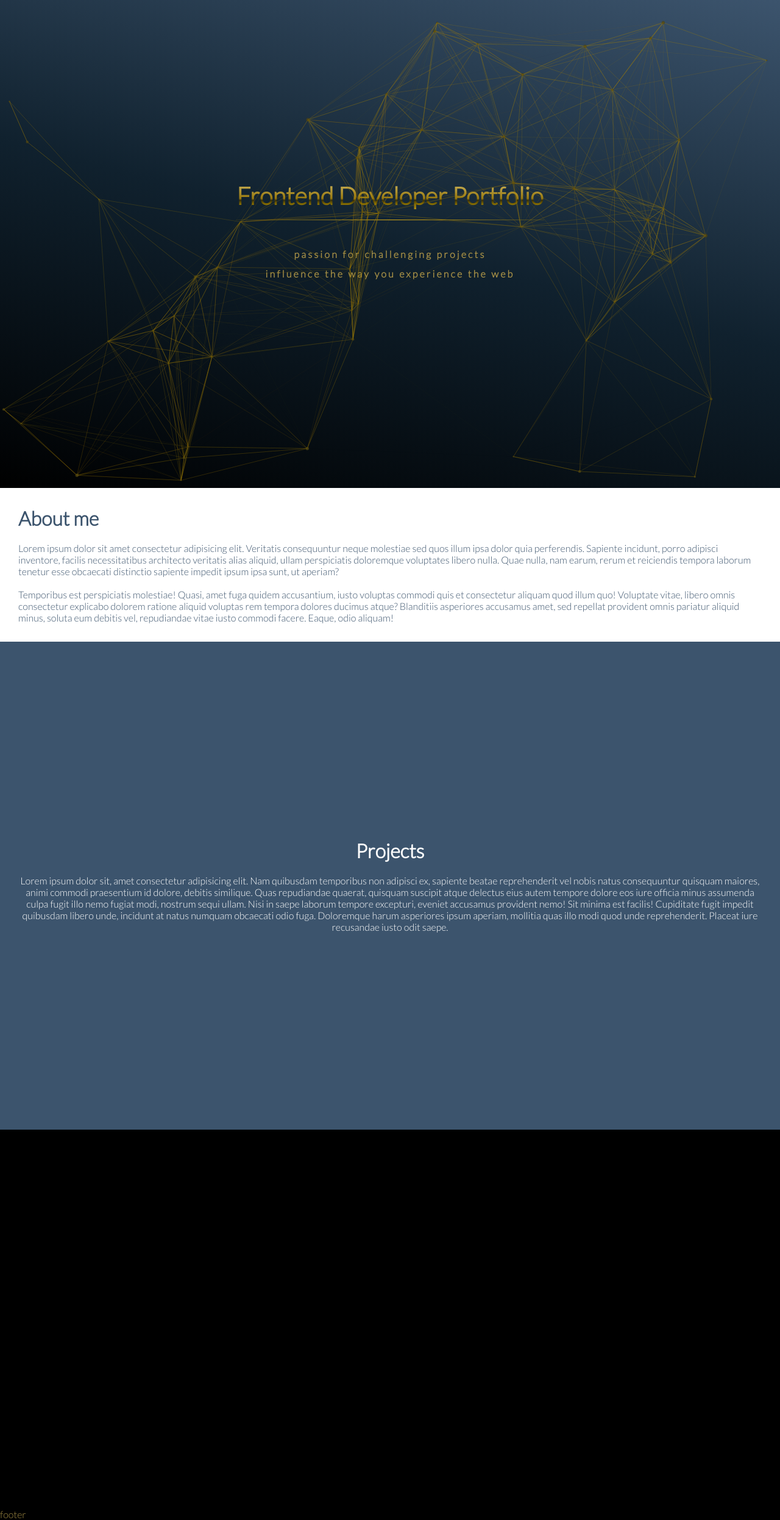
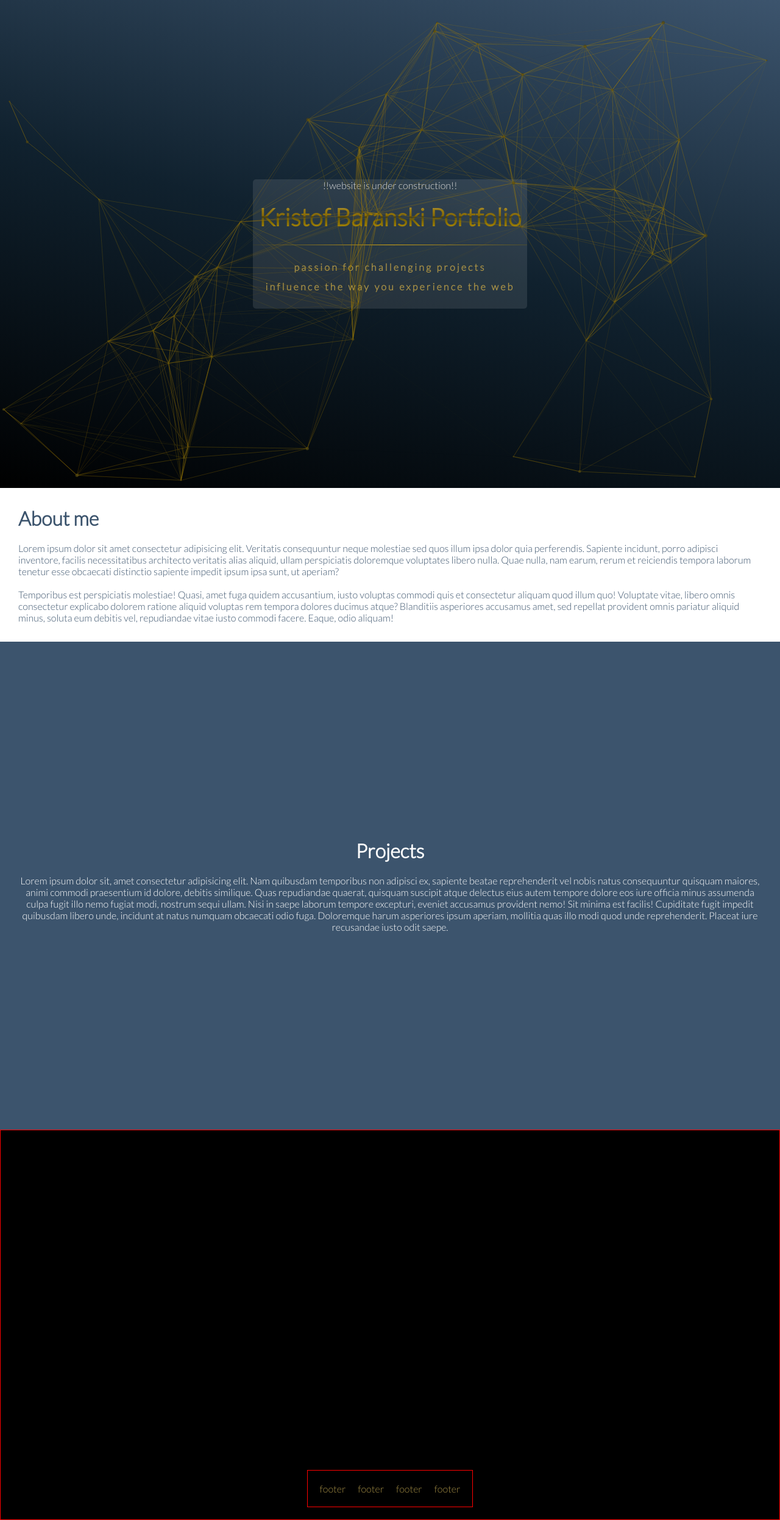
Before and after one commit to krisbaranski/portfolio, a React (Create React App) app: page / in a window 1280 px wide. Shown: the whole page at 61% size. Built offline with nearby package versions, Linux system fonts and the light colour scheme.

Commit message:
feat: Update data and css

```diff
--- a/src/components/Footer.js
+++ b/src/components/Footer.js
@@ -5,6 +5,9 @@ const Footer = () => {
     <div className="container footer">
       <section className="footer_text">
         <p>footer</p>
+        <p>footer</p>
+        <p>footer</p>
+        <p>footer</p>
       </section>
     </div>
   );
--- a/src/components/Header.js
+++ b/src/components/Header.js
@@ -4,7 +4,6 @@ import Particles from 'react-tsparticles';
 const Header = () => {
   const particlesInit = main => {
     console.log(main);
-
     // you can initialize the tsParticles instance (main) here, adding custom shapes or presets
   };
 
@@ -97,7 +96,10 @@ const Header = () => {
         }}
       />
       <section className="header">
-        <h2>Frontend Developer Portfolio</h2>
+        <p>!!website is under construction!!</p>
+        <br />
+        <h2>Kristof Baranski Portfolio</h2>
+        <hr className="separator" />
         <h4>
           passion for challenging projects
           <br /> influence the way you experience the web
--- a/src/index.css
+++ b/src/index.css
@@ -45,9 +45,21 @@ body {
   letter-spacing: 0.2rem;
   /* color: #929eb4; */
   color: #a79046;
-  padding: 20px;
   margin: 20px;
   line-height: 2rem;
+}
+
+.header {
+  background-color: rgba(255, 255, 255, 0.1);
+  border-radius: 5px;
+  /* display: flex;
+  flex-direction: column;
+  align-items: center;
+  justify-content: center;
+  width: 50%;
+  height: 50vh;
+  text-align: center;
+  overflow: hidden; */
 }
 
 .header h2 {
@@ -55,19 +67,24 @@ body {
   color: transparent;
   background: linear-gradient(
     to bottom,
-    #f7d66cd5 0%,
-    #a7830ce5 45%,
-    #362f09 50%,
-    #806902 59%,
-    #d4ac27e5 80%
+    #f8dc7fd5 0%,
+    #a7830ce5 25%,
+    #8d6d03e5 45%,
+    #41380a 50%,
+    #5f5414 53%,
+    #806902 65%,
+    #d8a80ae5 100%
   );
   -webkit-background-clip: text;
+}
+
+.separator {
+  margin-top: 20px;
   /* text-shadow: 3px 3px 5px #111; */
   border-width: 1px;
   border-style: solid;
   border-image: linear-gradient(to right, #50461159, #d3a614, #8069025d) 0 1
     100%;
-  padding-bottom: 15px;
 }
 
 /* .header {
@@ -81,6 +98,7 @@ body {
   display: flex;
   flex-wrap: wrap;
   width: 100%;
+  /* max-width: 800px; */
   overflow: hidden;
   z-index: 1;
 }
@@ -113,16 +131,26 @@ body {
 }
 
 .footer {
+  border: red solid 1px;
+  display: flex;
+  justify-content: space-evenly;
+  align-items: flex-end;
   background-color: #000;
   color: #a79046;
   height: 80vh;
+  padding-bottom: 20px;
   z-index: -1;
 }
 
 .footer_text {
+  border: red solid 1px;
   display: flex;
-  justify-content: space-evenly;
-  align-items: flex-end;
+  justify-content: space-between;
+  padding: 10px;
+}
+.footer p {
+  font-size: 1rem;
+  padding: 10px;
 }
 
 @media (max-width: 574px) {
```
